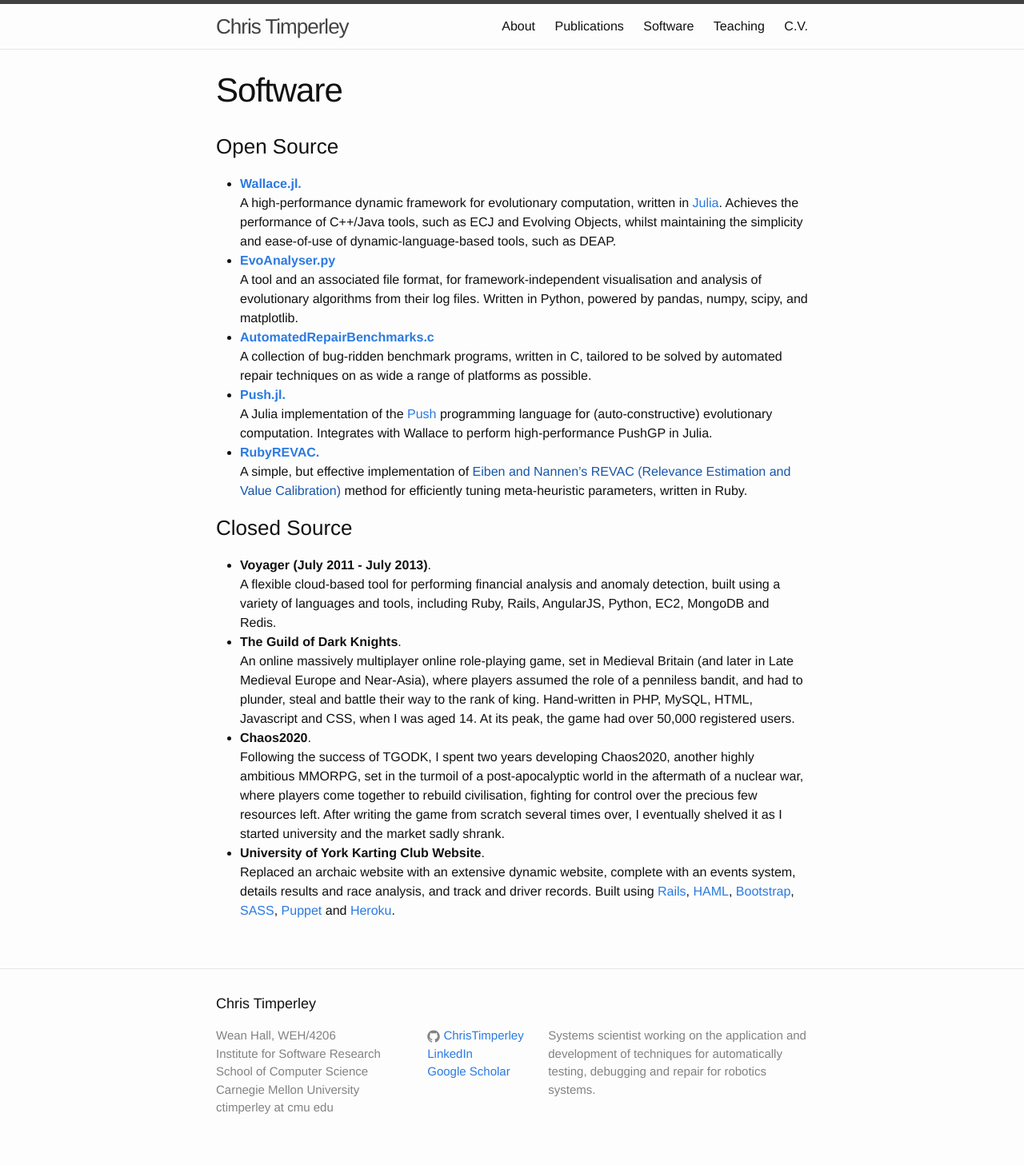
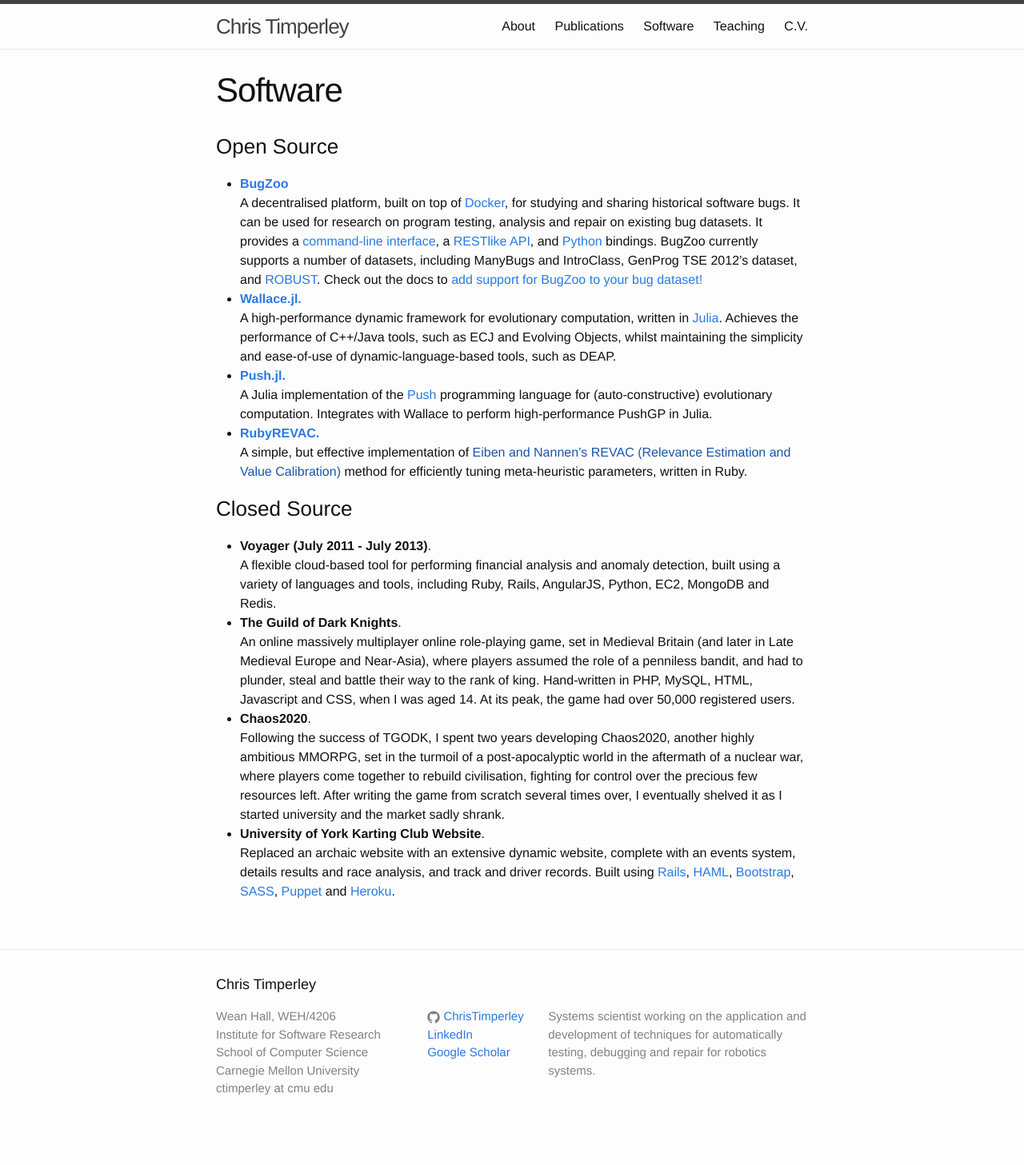
Before and after one commit to ChrisTimperley/ChrisTimperley.github.io, a Jekyll site: the page built from software.md, in a window 1280 px wide. Shown: the whole page at 80% size. Built offline with Jekyll 4.4.1, drawn with Linux system fonts in a browser that asks for light colours; nearby versions of some CDN libraries; after the commit the page ends 1433 px from its top, so only the background shows below that.

Commit message:
added BugZoo and removed EvoAnalyser

```diff
--- a/software.md
+++ b/software.md
@@ -6,17 +6,20 @@ permalink: /software/
 
 ### Open Source
 
+* [**BugZoo**](https://github.com/squaresLab/BugZoo)<br/>
+  A decentralised platform, built on top of [Docker](https://docker.com),
+  for studying and sharing historical software bugs.
+  It can be used for research on program testing, analysis and repair on existing bug datasets.
+  It provides a [command-line interface](https://squareslab.github.io/BugZoo/cli.html),
+  a [RESTlike API](https://github.com/squaresLab/BugZoo/blob/master/api-specification.yml),
+  and [Python](https://squareslab.github.io/BugZoo/api.html) bindings.
+  BugZoo currently supports a number of datasets, including
+  ManyBugs and IntroClass,
+  GenProg TSE 2012's dataset, and [ROBUST](https://github.com/robust-rosin/robust).
+  Check out the docs to [add support for BugZoo to your bug dataset!](https://squareslab.github.io/BugZoo/contributing/bugs.html)
 * [**Wallace.jl.**](http://github.com/ChrisTimperley/Wallace)<br/>
   A high-performance dynamic framework for evolutionary computation, written in [Julia](http://julialang.org/). Achieves the performance of C++/Java tools, such as ECJ and Evolving Objects, whilst maintaining the simplicity and
   ease-of-use of dynamic-language-based tools, such as DEAP.
-* [**EvoAnalyser.py**](http://github.com/ChrisTimperley/EvoAnalyser.py)<br/>
-  A tool and an associated file format, for framework-independent visualisation
-  and analysis of evolutionary algorithms from their log files. Written in
-  Python, powered by pandas, numpy, scipy, and matplotlib.
-* [**AutomatedRepairBenchmarks.c**](http://github.com/ChrisTimperley/AutomatedRepairBenchmarks.c)<br/>
-  A collection of bug-ridden benchmark programs, written in C, tailored to be
-  solved by automated repair techniques on as wide a range of platforms as
-  possible.
 * [**Push.jl.**](http://github.com/ChrisTimperley/Push.jl)<br/>
   A Julia implementation of the [Push](http://faculty.hampshire.edu/lspector/push.html) programming language for (auto-constructive) evolutionary computation. Integrates with Wallace to perform high-performance PushGP in Julia.
 * [**RubyREVAC.**](http://github.com/ChrisTimperley/RubyREVAC)<br/>
```
